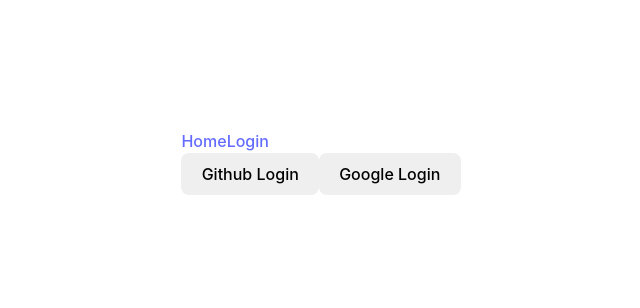
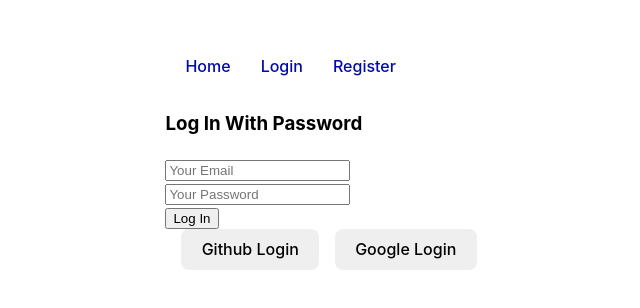
Before and after one commit to rifatsaown/simple-firebase-project, a React (Vite) app: page /login in a window 1280 px wide. Shown: the part 238-546 px from the top of the page, without its empty margins (319-959 px from the left). Built offline with nearby package versions, Linux system fonts and the light colour scheme.

Commit message:
register added

```diff
--- a/src/Components/Login.jsx
+++ b/src/Components/Login.jsx
@@ -55,6 +55,24 @@
         <button onClick={handleSignOut}>Sign Out</button>
       ) : (
         <>
+        <h3>Log In With Password</h3>
+          <form>
+            <input
+              type="email"
+              name="username"
+              id="username"
+              placeholder="Your Email"
+            />
+            <br />
+            <input
+              type="password"
+              name="password"
+              id="password"
+              placeholder="Your Password"
+            />
+            <br />
+            <input type="submit" value="Log In" />
+          </form>
           <button onClick={handleGithubLogin}>Github Login</button>
           <button onClick={handleGoogleLogin}>Google Login</button>
         </>
--- a/src/Components/Navbar.jsx
+++ b/src/Components/Navbar.jsx
@@ -3,9 +3,10 @@
 
 const Navbar = () => {
     return (
-        <div>
+        <div className='navbar'>
             <Link to='/'>Home</Link>
             <Link to='/login'>Login</Link>
+            <Link to='/register'>Register</Link>
         </div>
     );
 };
--- /dev/null
+++ b/src/Components/Register.jsx
@@ -0,0 +1,18 @@
+import React from 'react';
+
+const Register = () => {
+    return (
+        <div>
+            <h3>Register</h3>
+            <form>
+                <input type="email" name="username" id="username" placeholder='Your Email' />
+                <br />
+                <input type="password" name="password" id="password" placeholder='Your Password' />
+                <br />
+                <input type="submit" value="Register" />
+            </form>
+        </div>
+    );
+};
+
+export default Register;
--- a/src/index.css
+++ b/src/index.css
@@ -11,8 +11,11 @@
 }
 a {
   font-weight: 500;
-  color: #646cff;
+  color: #020aaa;
+  padding: 10px;
+  margin-left: 10px;
   text-decoration: inherit;
+
 }
 a:hover {
   color: #535bf2;
@@ -34,6 +37,7 @@
 
 button {
   border-radius: 8px;
+  margin-left: 1rem;
   border: 1px solid transparent;
   padding: 0.6em 1.2em;
   font-size: 1em;
@@ -49,3 +53,7 @@
 button:focus-visible {
   outline: 4px auto -webkit-focus-ring-color;
 }
+
+.navbar{
+  margin-bottom: 2rem;
+}
--- a/src/main.jsx
+++ b/src/main.jsx
@@ -6,6 +6,7 @@
 import Home from './Components/Home'
 import About from './Components/About'
 import Login from './Components/Login'
+import Register from './Components/Register'
 
 
 const router = createBrowserRouter([
@@ -13,6 +14,7 @@
     children: [
       { path: '/', element: <Home /> },
       { path: '/login', element: <Login/>},
+      { path: '/register', element: <Register/>},
       { path: '/about', element: <About /> },
 
     ],
```
